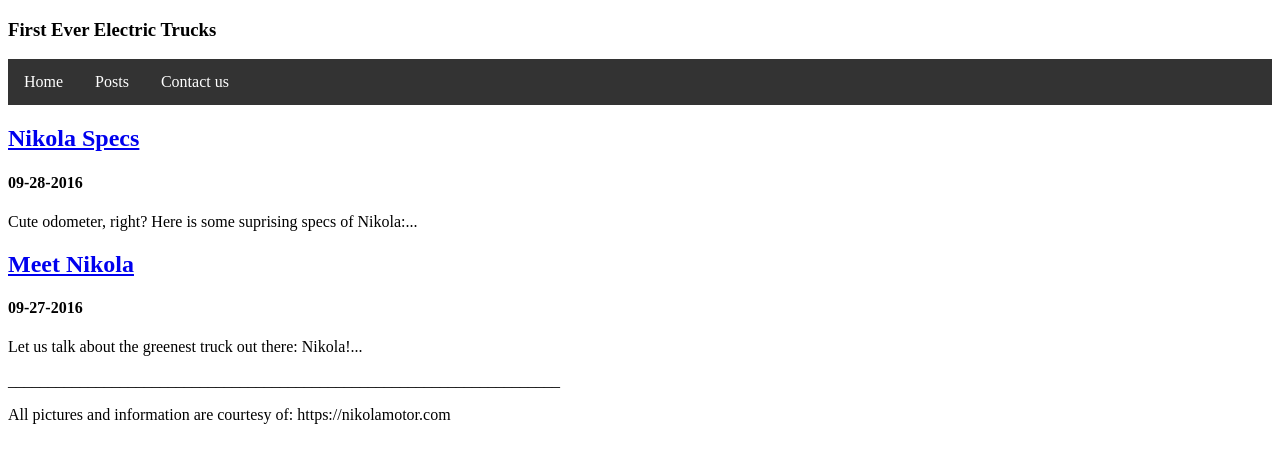
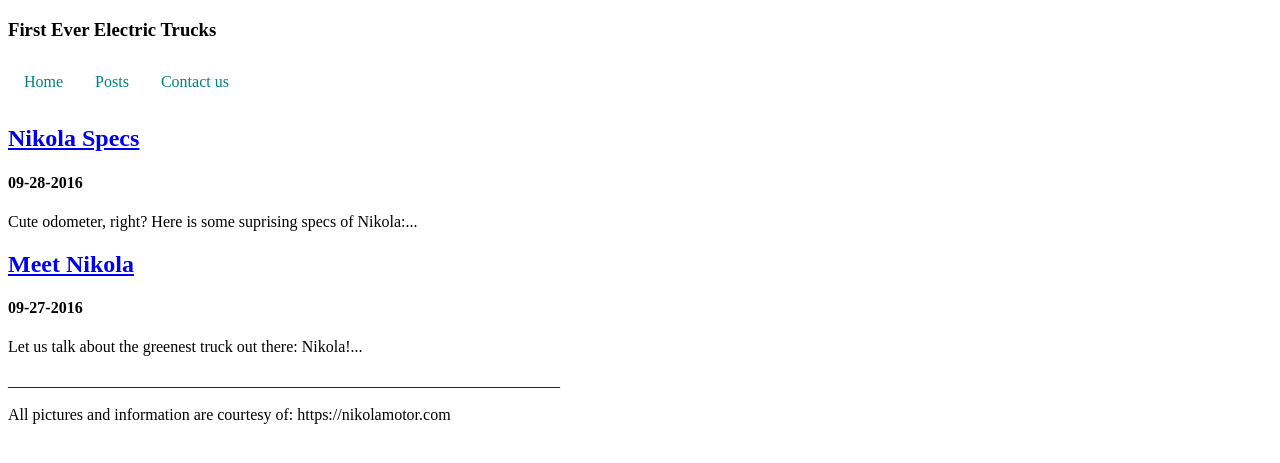
Before and after one commit to alishersadikov/alishersadikov.github.io, a Jekyll site: the page built from index.html, in a window 1280 px wide. Shown: the top 463 px of the page. Built offline with Jekyll 4.4.1, drawn with Linux system fonts in a browser that asks for light colours.

Commit message:
Update styles.css

```diff
--- a/css/styles.css
+++ b/css/styles.css
@@ -9,7 +9,7 @@ ul {
     margin: 0;
     padding: 0;
     overflow: hidden;
-    background-color: #333;
+    background-color: white;
 }
 
 li {
@@ -18,7 +18,7 @@ li {
 
 li a {
     display: block;
-    color: white;
+    color: teal;
     text-align: center;
     padding: 14px 16px;
     text-decoration: none;
```
